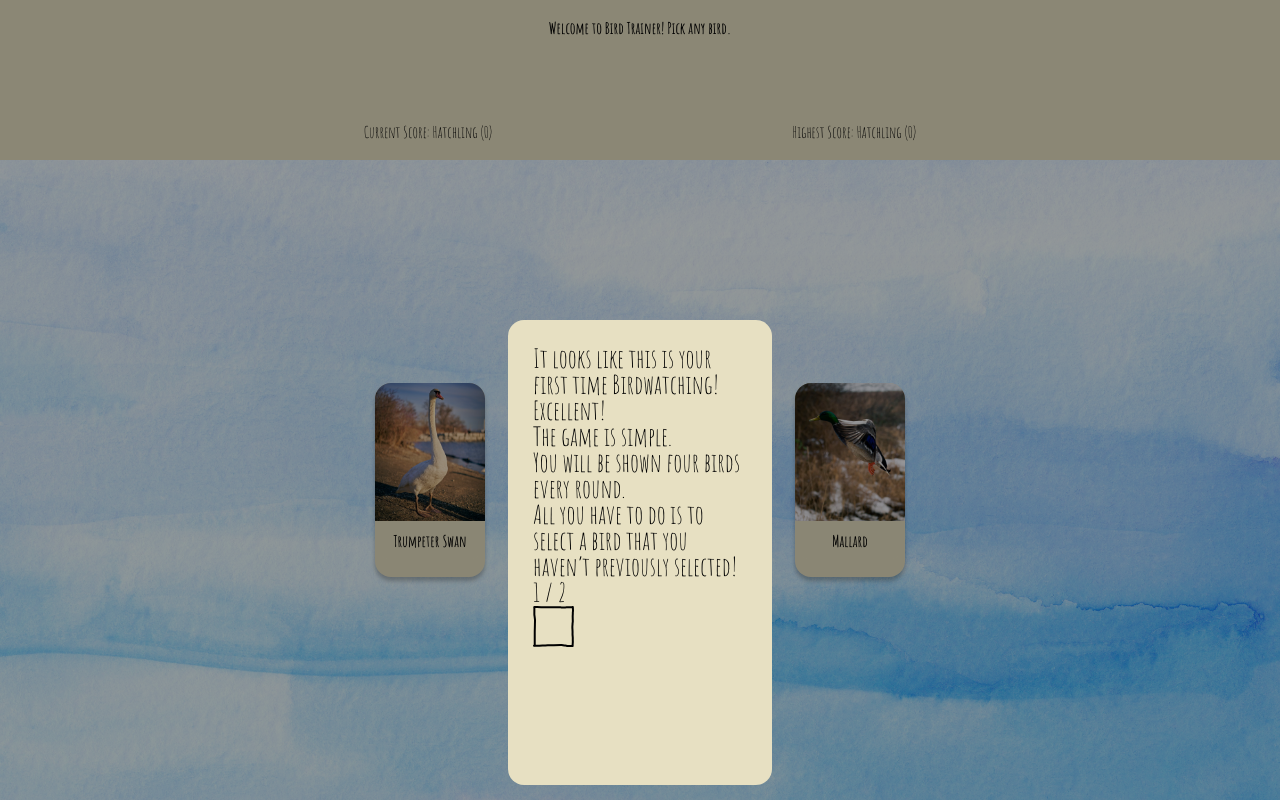
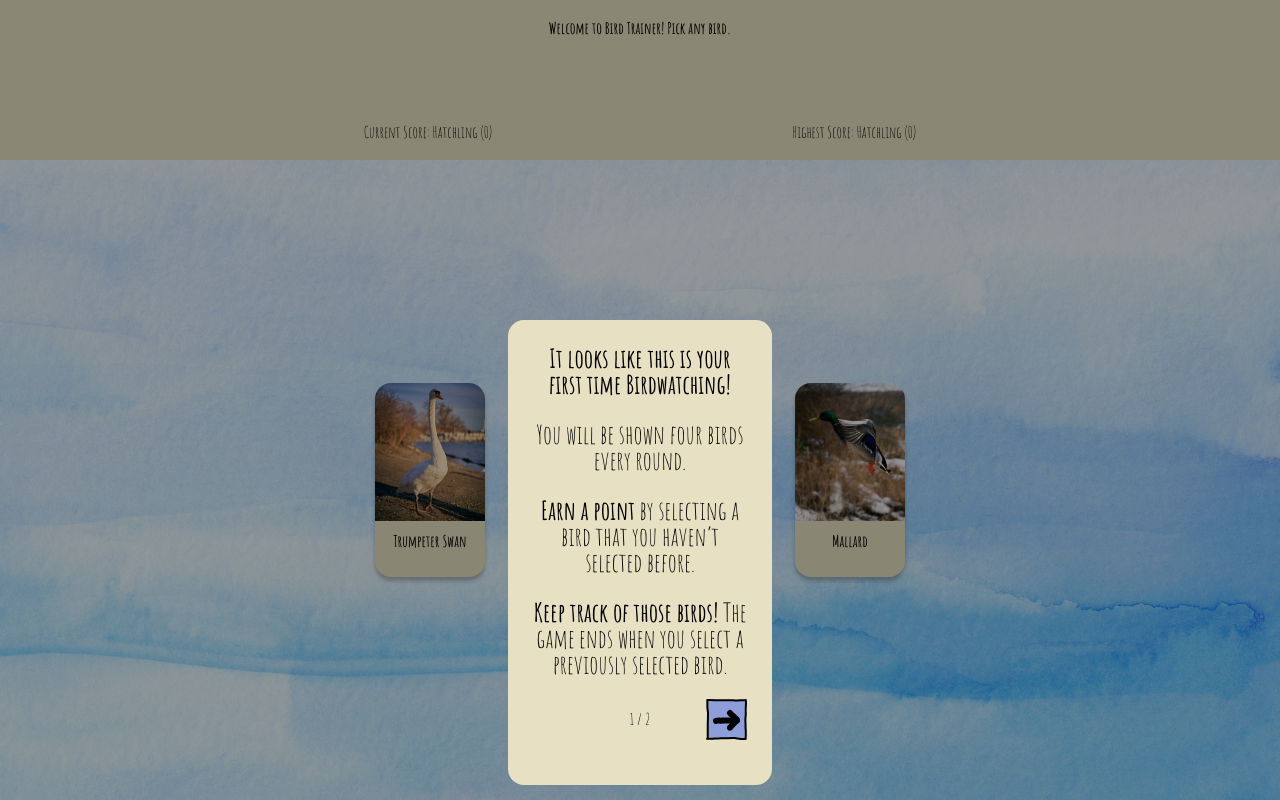
Before and after one commit to jpotterfi/birdwatching-trainer, a React (Create React App) app: page / in a window 1280 px wide. Built offline with nearby package versions, Linux system fonts and the light colour scheme.

Commit message:
replaced forwards.svg with new image and added a tutorial card component named TutCard

```diff
--- /dev/null
+++ b/src/Components/TutCard.js
@@ -0,0 +1,51 @@
+import React from "react";
+import Northern_Cardinal_Image from "../bird_images/Northern-Cardinal.jpg";
+import Northern_Cardinal_Birdsong from "../bird_sounds/northern_cardinal.mp3";
+import Northern_Cardinal_Fact from "../bird_facts/Northern_Cardinal.m4a";
+import Birdsong from "../nonbird_images/birdsong.svg";
+import Fact from "../nonbird_images/fact.svg";
+
+export default function TutCard() {
+  return (
+    <dialog className="tutCard" id="tutCard">
+      <section
+        className="tutCard__top"
+        style={{
+          backgroundImage: `url(${Northern_Cardinal_Image})`,
+        }}
+      >
+        <section className="tutModal__sounds">
+          <img
+            className="tutBirdsong-icon"
+            id="tutBirdsong-icon"
+            // onClick={playBirdsong}
+            src={Birdsong}
+          />
+          <audio
+            id="tutBirdsong"
+            src={Northern_Cardinal_Birdsong}
+            // onPlay={addBirdsongActive}
+            // onPause={removeBirdsongActive}
+            // onEnded={removeBirdsongActive}
+          ></audio>
+          <img
+            className="tutFact-icon"
+            id="tutFact-icon"
+            src={Fact}
+            // onClick={playFact}
+          />
+          <audio
+            id="tutFact"
+            src={Northern_Cardinal_Fact}
+            // onPlay={addFactActive}
+            // onPause={removeFactActive}
+            // onEnded={removeFactActive}
+          ></audio>
+        </section>
+      </section>
+      <section className="tutModal__bottom">
+        <h1 className="tutModal__bottom__birdName">Northern Cardinal</h1>
+      </section>
+    </dialog>
+  );
+}
--- a/src/Components/TutModal.js
+++ b/src/Components/TutModal.js
@@ -1,33 +1,85 @@
 import React from "react";
 import Forwards from "../nonbird_images/forwards.svg";
 import Backwards from "../nonbird_images/backwards.svg";
+import Accept from "../nonbird_images/accept.svg";
+import Birdsong from "../nonbird_images/birdsong.svg";
+import Fact from "../nonbird_images/fact.svg";
+import TutCard from "../Components/TutCard";
 
 export default function Tutmodal(props) {
   const [page, setPage] = React.useState(1);
 
+  console.log(page);
+
+  function pageForward() {
+    setPage(2);
+  }
+
+  function pageBackward() {
+    setPage(1);
+  }
+
   return (
     <div className="tutModal" id="tutModal">
       <div className="tutModal__inner">
+        {page === 1 ? (
+          <>
             <section className="tutModal__instructions">
               <div className="instruction">
+                <span className="bold">
                   It looks like this is your first time Birdwatching!
-          </div>
-          <div className="instruction">
-            Excellent! <br></br>
-            The game is simple.
+                </span>
               </div>
               <div className="instruction">
                 You will be shown four birds every round.
               </div>
               <div className="instruction">
-            All you have to do is to select a bird that you haven’t previously
-            selected!
+                <span className="bold">Earn a point</span> by selecting a bird
+                that you haven’t selected before.
               </div>
+              <div className="instruction">
+                <span className="bold">Keep track of those birds!</span> The
+                game ends when you select a previously selected bird.
+              </div>
+            </section>
             <section className="tutModal__bottom">
-            <div className="pageNumber">{`${page} / 2`}</div>
-            <img id="forwards" src={Forwards} />
+              <img src={Forwards} className="invisible" />
+              <div id="pageNumber" className="pageNumber">{`${page} / 2`}</div>
+              <img id="forwards" src={Forwards} onClick={pageForward} />
             </section>
+          </>
+        ) : (
+          <>
+            <section className="tutModal__instructions">
+              <div className="instruction">
+                When you select a bird, you’ll have a chance to hear the bird’s
+                song and a fact about the bird.
+              </div>
             </section>
+            <section className="tutModal__middle">
+              <TutCard />
+              <div className="cardInstruction__group">
+                <div className="cardInstruction">
+                  <img src={Birdsong} />
+                  <div className="cardInstruction__text">
+                    Will play the bird’s song or call.
+                  </div>
+                </div>
+                <div className="cardInstruction">
+                  <img src={Fact} />
+                  <div className="cardInstruction__text">
+                    Will play a short fact about the bird.
+                  </div>
+                </div>
+              </div>
+            </section>
+            <section className="tutModal__bottom">
+              <img id="backwards" src={Backwards} onClick={pageBackward} />
+              <div id="pageNumber" className="pageNumber">{`${page} / 2`}</div>
+              <img id="accept" src={Accept} />
+            </section>
+          </>
+        )}
       </div>
     </div>
   );
--- a/src/tutmodal.css
+++ b/src/tutmodal.css
@@ -7,6 +7,10 @@
   height: 100%; /* Full height */
   overflow: auto; /* Enable scroll if needed */
   background-color: rgba(0, 0, 0, 0.4); /* Black w/ opacity */
+}
+
+.invisible {
+  visibility: hidden;
 }
 
 .tutModal__inner {
@@ -27,5 +31,37 @@
   font-size: 26px;
   display: flex;
   flex-direction: column;
-  justify-content: space-around;
+  justify-content: space-between;
+  text-align: center;
+  height: 80%;
 }
+
+.tutModal__bottom {
+  height: 20%;
+  display: flex;
+  flex-direction: row;
+  justify-content: space-between;
+
+  align-items: center;
+}
+
+.bold {
+  font-weight: 700;
+}
+
+#forwards,
+#backwards {
+  cursor: pointer;
+}
+
+#forwards:hover {
+  animation: pulse 1s infinite;
+  cursor: pointer;
+  animation-timing-function: linear;
+}
+
+#backwards:hover {
+  animation: pulse 1s infinite;
+  cursor: pointer;
+  animation-timing-function: linear;
+}
```
Also changed, not shown: src/nonbird_images/forwards.svg. Lines whose indentation alone changed are shown as unchanged.
